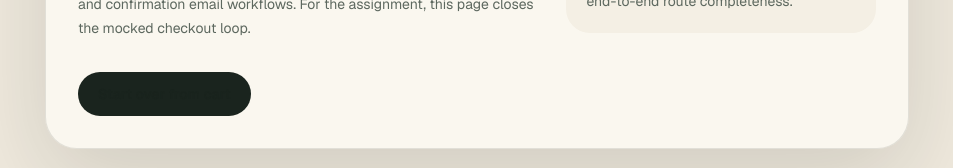
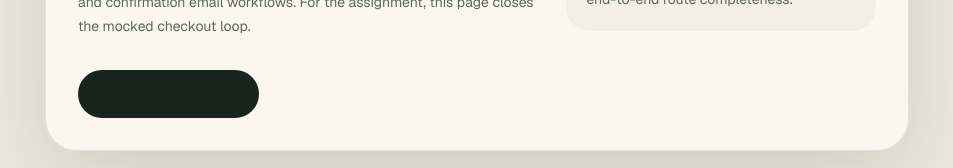
Before and after one commit to Rohit-rk07/ecoyaan-checkout, a Next.js app: page /success in a window 1280 px wide. Shown: the part 490-658 px from the top of the page, without its empty margins (163-1116 px from the left). Built offline with nearby package versions, Linux system fonts and the light colour scheme.

Commit message:
fix(ui): improve CTA cursor and success button layout

```diff
--- a/app/globals.css
+++ b/app/globals.css
@@ -55,3 +55,8 @@ input,
 button {
   font: inherit;
 }
+
+button:not(:disabled),
+a {
+  cursor: pointer;
+}
--- a/app/success/page.js
+++ b/app/success/page.js
@@ -33,7 +33,7 @@ export default function SuccessPage() {
         </div>
         <Link
           href="/cart"
-          className="mx-8 mb-8 inline-flex rounded-full bg-[color:var(--ink)] px-5 py-3 text-sm font-semibold text-white transition hover:opacity-92"
+          className="mx-8 mb-8 inline-flex min-h-12 items-center justify-center rounded-full bg-[color:var(--ink)] px-6 py-3 text-sm font-semibold text-white transition hover:opacity-92"
         >
           Start over from cart
         </Link>
```
